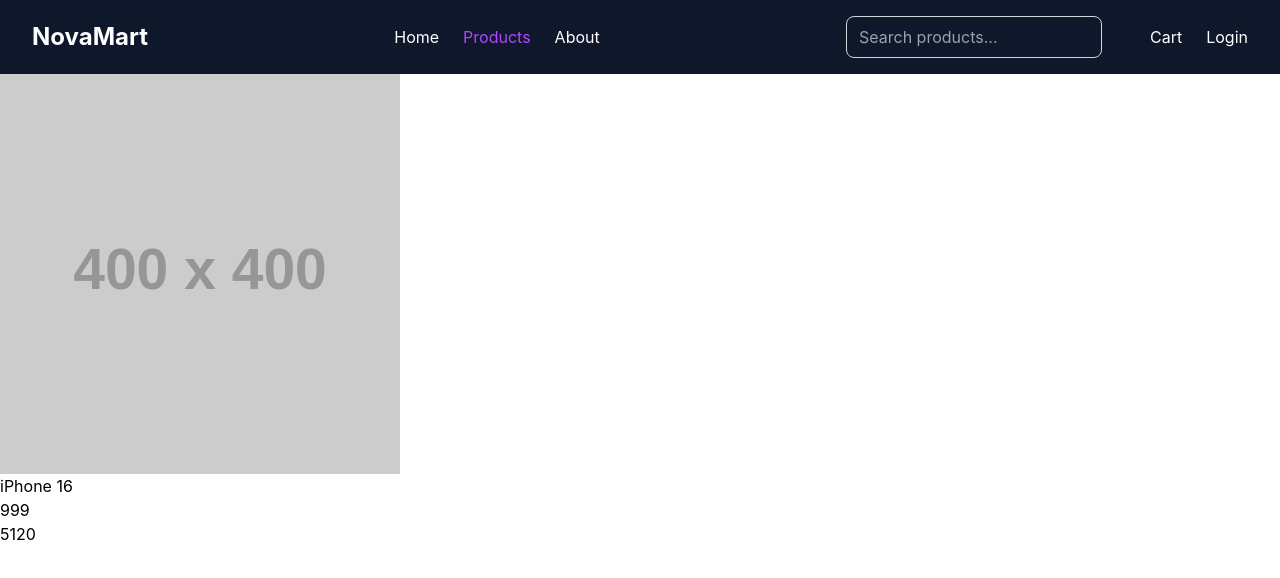
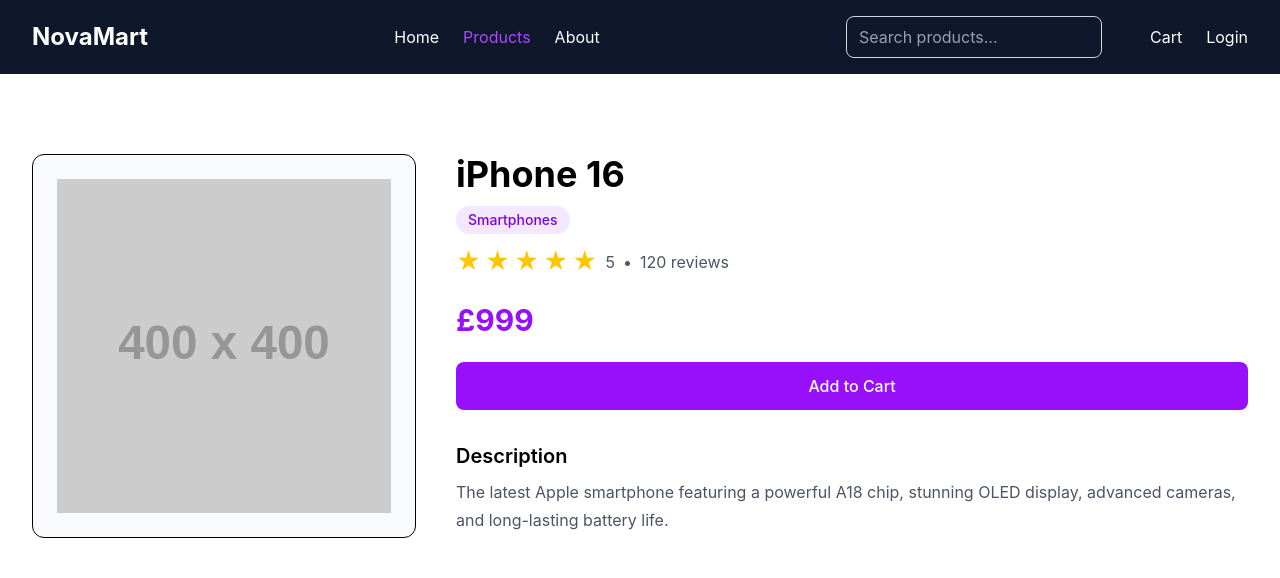
Before and after one commit to anitaAkhoondzade/novamart-react, a React (Vite) app: page /products/1 in a window 1280 px wide. Shown: the top 578 px of the page. Built offline with nearby package versions, Linux system fonts and the light colour scheme.

Commit message:
feat: add reusable Rating component

```diff
--- /dev/null
+++ b/src/components/common/Rating.jsx
@@ -0,0 +1,26 @@
+export default function Rating({ rate, count }) {
+  const fullStars = Math.floor(rate);
+
+  return (
+    <div className="flex items-center gap-2 text-gray-600">
+      <div className="flex gap-1">
+        {Array.from({ length: 5 }).map((_, index) => (
+          <span
+            key={index}
+            className={`text-2xl ${index < fullStars ? "text-yellow-400" : "text-gray-300"}`}
+          >
+            ★
+          </span>
+        ))}
+      </div>
+
+      <span>{rate}</span>
+
+      <span>•</span>
+
+      <span>
+        {count} {count === 1 ? "review" : "reviews"}
+      </span>
+    </div>
+  );
+}
--- a/src/components/product/ProductCard.jsx
+++ b/src/components/product/ProductCard.jsx
@@ -1,4 +1,5 @@
 import { Link } from "react-router-dom";
+import Rating from "../common/Rating";
 
 export default function ProductCard({ product }) {
   const { title, price, image, rating } = product;
@@ -13,9 +14,7 @@
       <div className="p-4 flex flex-col gap-3">
         <h3 className="text-lg font-semibold">{title}</h3>
         <p className="text-xl font-bold text-purple-600">{`$${price}`}</p>
-        <span>
-          ⭐ {rating?.rate} ({rating?.count} reviews)
-        </span>
+         <Rating rate={rating.rate} count={rating.count} />
         <Link
           to={`/products/${product.id}`}
           className="flex w-full items-center justify-center rounded-lg bg-purple-600 py-3 font-medium text-white transition-colors hover:bg-purple-700"
--- a/src/components/product/ProductInfo.jsx
+++ b/src/components/product/ProductInfo.jsx
@@ -1,13 +1,46 @@
-export default function ProductInfo({product}) {
-  const { image, title, price, rating } = product;
+import Rating from "../common/Rating";
+
+export default function ProductInfo({ product }) {
+  const { image, title, price, rating, description, category } = product;
 
   return (
-    <div>
-      <img src={image} alt={title} />
-      <h1>{title}</h1>
-        <p>{price}</p>
-        <span>{rating.rate}</span>
-        <span>{rating.count}</span>
+    <div className="max-w-7xl mx-auto px-8 py-20">
+      <div className="flex flex-col gap-10 md:flex-row">
+        {/* Image */}
+        <div className="w-full md:w-96 shrink-0">
+          <img
+            src={image}
+            alt={title}
+            className="h-96 w-full rounded-xl border bg-gray-50 object-contain p-6"
+          />
+        </div>
+
+        <div className="flex-1">
+          <div className="space-y-3">
+            <h1 className="text-4xl font-bold">{title}</h1>
+            <div className="inline-block rounded-full bg-purple-100 px-3 py-1 text-sm font-medium text-purple-700">
+              {category}
+            </div>
+            <div className="flex items-center gap-2 text-gray-600">
+              <Rating rate={rating.rate} count={rating.count} />
+            </div>
+          </div>
+          <div className="mt-6">
+            <p className="text-3xl font-bold text-purple-600">
+              £{price.toLocaleString()}
+            </p>
+          </div>
+          <div className="mt-6">
+            <button className="w-full rounded-lg bg-purple-600 py-3 font-medium text-white transition-colors hover:bg-purple-700 cursor-pointer">
+              Add to Cart
+            </button>
+          </div>
+          <div className="mt-8">
+            <h2 className="text-xl font-semibold">Description</h2>
+            <p className="mt-2 leading-7 text-gray-600">{description}</p>
+          </div>
+        </div>
+      </div>
     </div>
   );
 }
--- a/src/mocks/products.js
+++ b/src/mocks/products.js
@@ -3,6 +3,9 @@
     id: 1,
     title: "iPhone 16",
     price: 999,
+    category: "Smartphones",
+    description:
+      "The latest Apple smartphone featuring a powerful A18 chip, stunning OLED display, advanced cameras, and long-lasting battery life.",
     image: "https://placehold.co/400x400",
     rating: {
       rate: 5,
@@ -13,6 +16,9 @@
     id: 2,
     title: "MacBook Air",
     price: 1299,
+    category: "Laptops",
+    description:
+      "A lightweight and powerful laptop with Apple's latest processor, perfect for work, study, and everyday productivity.",
     image: "https://placehold.co/400x400",
     rating: {
       rate: 4,
@@ -23,9 +29,12 @@
     id: 3,
     title: "AirPods Pro",
     price: 249,
+    category: "Accessories",
+    description:
+      "Premium wireless earbuds with Active Noise Cancellation, Transparency Mode, and immersive spatial audio.",
     image: "https://placehold.co/400x400",
     rating: {
-      rate: 5,
+      rate: 2,
       count: 240,
     },
   },
```
Also changed, not shown: src/pages/ProductDetails.jsx (+5 -3 lines).
